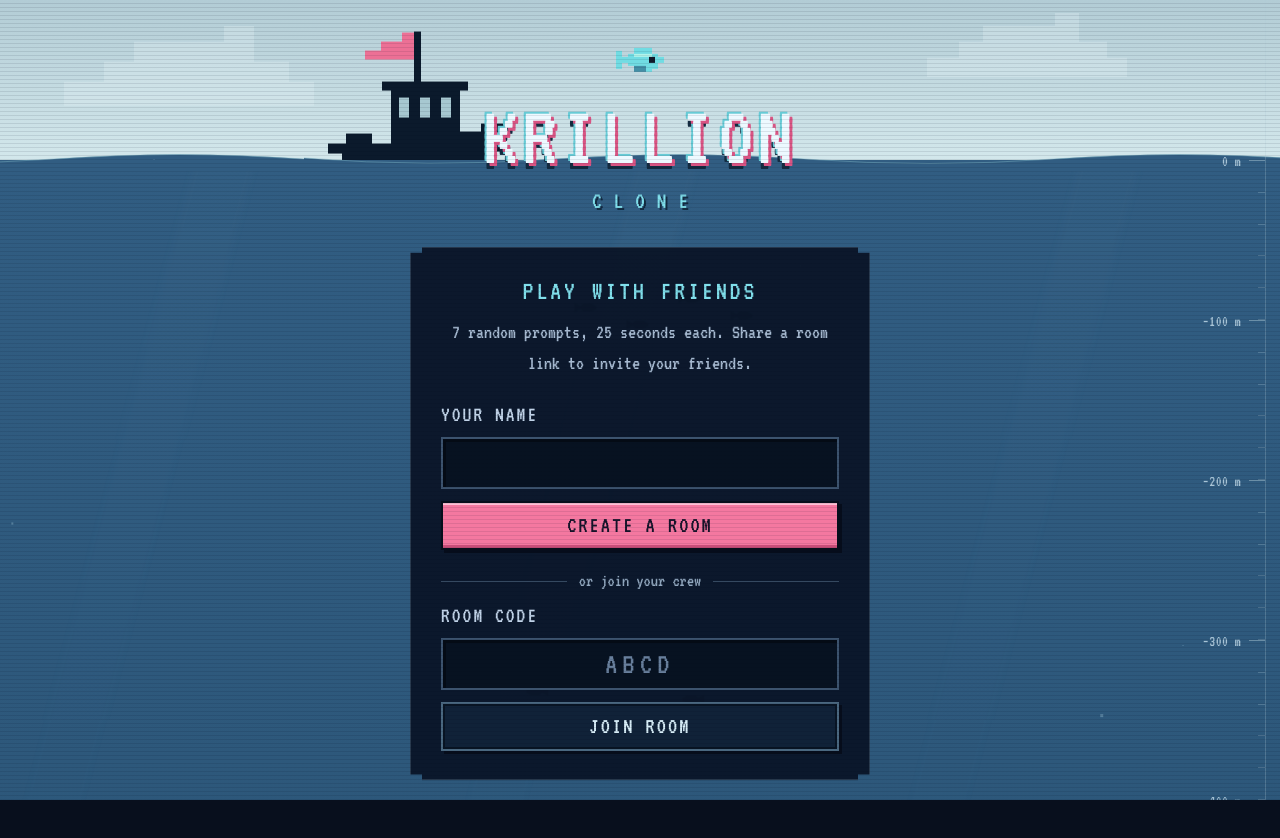
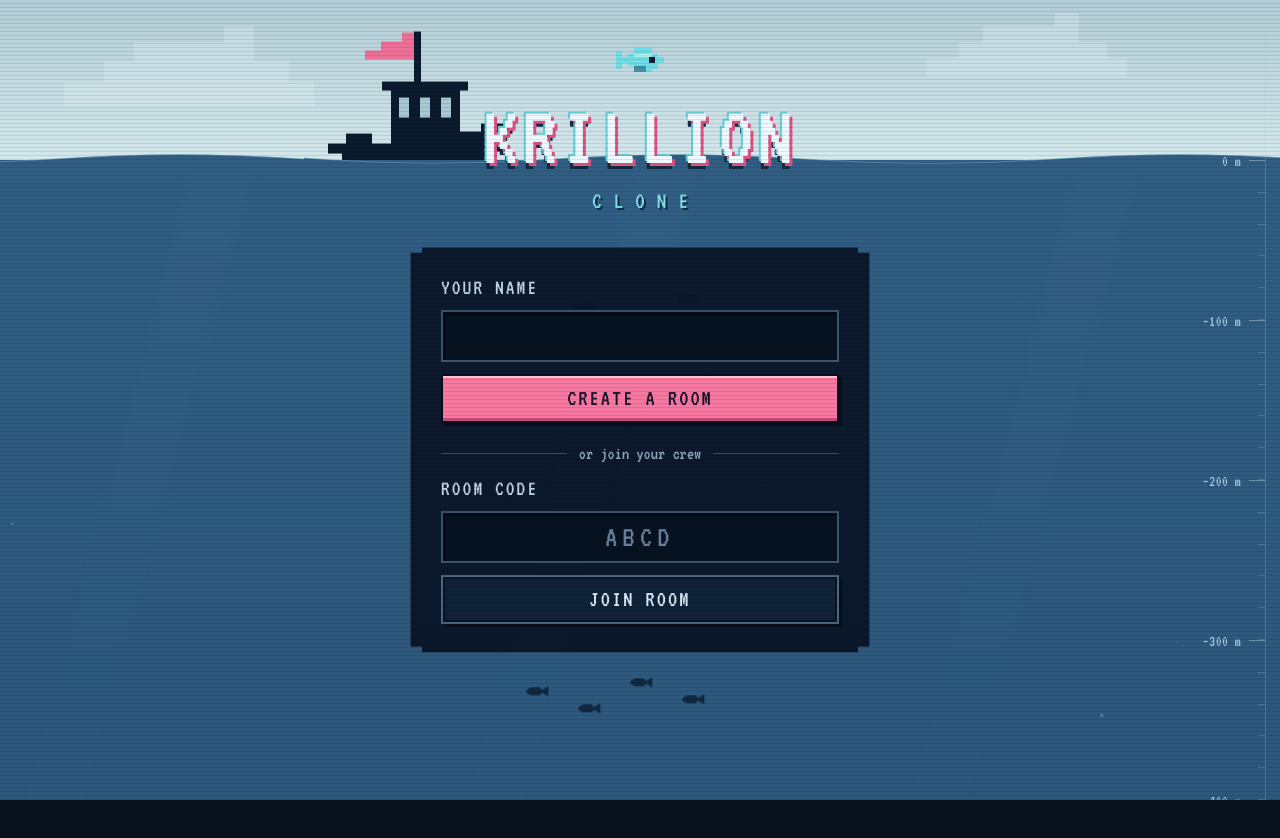
Before and after one commit to dylanydai/krillion-clone, a Next.js app: page / in a window 1280 px wide. Shown: the top 838 px of the page. After the commit the page ends 800 px from the top, so only its background shows below. Built offline with nearby package versions, Linux system fonts and the light colour scheme.

Commit message:
Remove main menu heading and instructions

```diff
--- a/app/page.tsx
+++ b/app/page.tsx
@@ -5,7 +5,6 @@ import type { FormEvent, ReactNode } from "react";
 import { useRouter } from "next/navigation";
 import { api } from "../lib/client";
 import type { RoomView } from "../lib/types";
-import { ROUNDS_PER_GAME, ROUND_SECONDS } from "../lib/game-config";
 
 export default function Home(): ReactNode {
   const router = useRouter();
@@ -33,8 +32,6 @@ export default function Home(): ReactNode {
   return <div className="home-screen">
     <header className="brand"><span className="brand-fish" aria-hidden="true" /><h1>Krillion <span>Clone</span></h1></header>
     <section className="panel home-panel">
-      <h2>Play with friends</h2>
-      <p>{ROUNDS_PER_GAME} random prompts, {ROUND_SECONDS} seconds each. Share a room link to invite your friends.</p>
       <form onSubmit={enter}>
         <label htmlFor="name">Your name</label>
         <input id="name" name="name" value={name} onChange={(event): void => setName(event.target.value)} required maxLength={24} autoComplete="nickname" />
```
